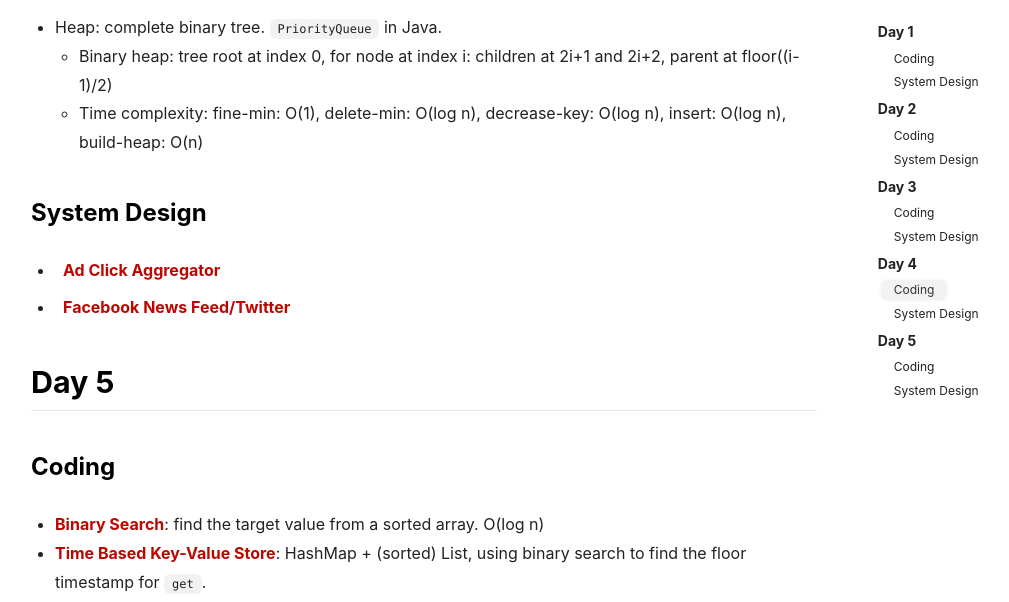
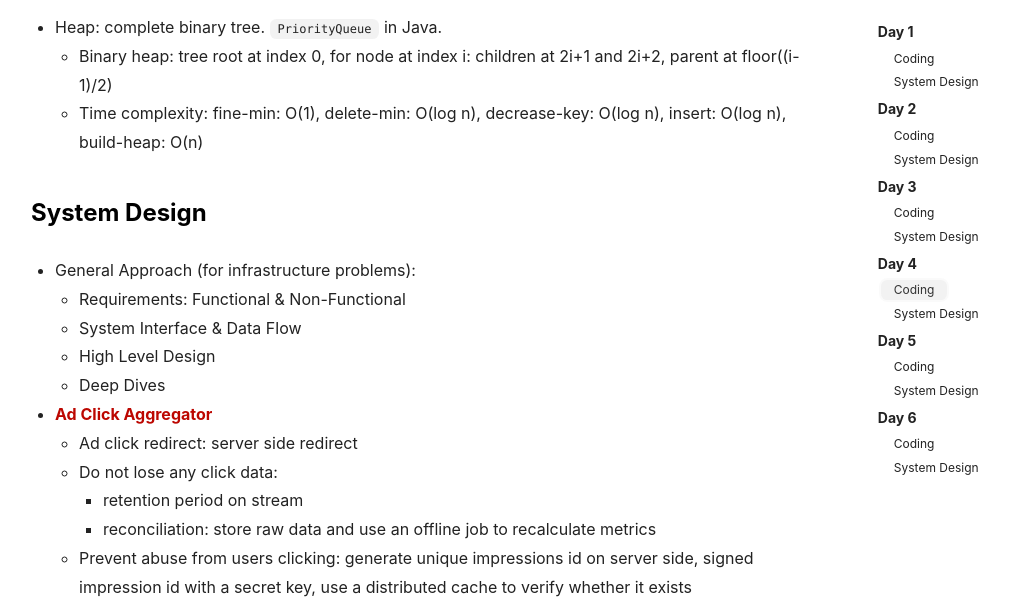
Before and after one commit to runzhuoli/runzhuoli.github.io, a Jekyll site: the page built from _posts/2024-12-10-7-days.md, in a window 1280 px wide and 1400 px high, scrolled down 5111 px. Shown: the top 602 px of the window, without its empty margins (106-1115 px from the left). Built offline with Jekyll 4.4.1, drawn with Linux system fonts in a browser that asks for light colours; nearby versions of some CDN libraries; comment, search, counter and statistics services are not loaded; some of the changed text lies outside the part shown; grey boxes are pictures that could not be loaded.

Commit message:
Update 2024-12-10-7-days.md day 4 ad click & fb

```diff
--- a/_posts/2024-12-10-7-days.md
+++ b/_posts/2024-12-10-7-days.md
@@ -122,9 +122,30 @@ PS: Only do calculation when it impact the design
 
 ### System Design
 
+- General Approach (for infrastructure problems):
+  - Requirements: Functional & Non-Functional
+  - System Interface & Data Flow
+  - High Level Design
+  - Deep Dives
+
 - [Ad Click Aggregator](https://www.hellointerview.com/learn/system-design/problem-breakdowns/ad-click-aggregator)
+  - Ad click redirect: server side redirect
+  - Do not lose any click data:
+    - retention period on stream
+    - reconciliation: store raw data and use an offline job to recalculate metrics
+  - Prevent abuse from users clicking: generate unique impressions id on server side, signed impression id with a secret key, use a distributed cache to verify whether it exists
+
+![add click](https://d248djf5mc6iku.cloudfront.net/excalidraw/cd61f21a840b6ef7bea025dbc53a8389)
 
 - [Facebook News Feed/Twitter](https://www.hellointerview.com/learn/system-design/problem-breakdowns/fb-news-feed)
+  - Core entities: User, Follow, Post
+  - Handle users who following a large number of users: maintian a precomputed `Feed` table.
+  - Handle users with a large number of followers: use an aync feed worker, ignore users with large followers, hybrid approach when read
+  - Uneven reads of Posts table: redundant post cacche
+
+![Facebook](https://d248djf5mc6iku.cloudfront.net/excalidraw/6f72b409da28d3364a5b5b496d3e5b09)
+
+
 
 ## Day 5
 
@@ -133,8 +154,14 @@ PS: Only do calculation when it impact the design
 - [Binary Search](https://leetcode.com/problems/binary-search): find the target value from a sorted array. O(log n)
 - [Time Based Key-Value Store](https://leetcode.com/problems/time-based-key-value-store): HashMap + (sorted) List, using binary search to find the floor timestamp for `get`.
 - [Min Stack](https://leetcode.com/problems/min-stack): two stacks: one regular stack for tracking oder, one monotonic stack for `pop` function incase min value change.
-- [Find median from Data Stream][https://leetcode.com/problems/find-median-from-data-stream]: two heaps: one max heap for numbers on the left side, one min heap for numbers on the right side.
+- [Find median from Data Stream](https://leetcode.com/problems/find-median-from-data-stream): two heaps: one max heap for numbers on the left side, one min heap for numbers on the right side.
 
 ### System Design
 
 - [Dive Deep - Database]
+
+## Day 6
+
+### Coding
+
+### System Design
```
